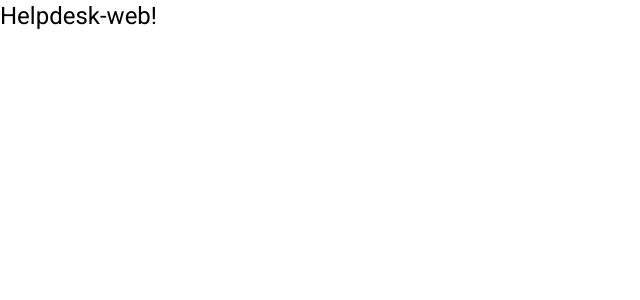
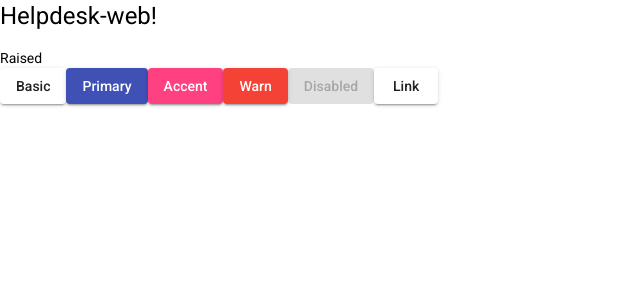
Before and after one commit to eduardodcs/helpdesk-web, an Angular app: page / in a window 1280 px wide. Shown: the top 300 px of the page, without its empty margins (0-640 px from the left). Built offline with nearby package versions, Linux system fonts and the light colour scheme.

Commit message:
Imports necessários para o projeto

```diff
--- a/src/app/app-component.html
+++ b/src/app/app-component.html
@@ -1 +1,12 @@
 <h1>Helpdesk-web!</h1>
+<section>
+    <div class="example-label">Raised</div>
+    <div class="example-button-row">
+      <button mat-raised-button>Basic</button>
+      <button mat-raised-button color="primary">Primary</button>
+      <button mat-raised-button color="accent">Accent</button>
+      <button mat-raised-button color="warn">Warn</button>
+      <button mat-raised-button disabled>Disabled</button>
+      <a mat-raised-button href="https://www.google.com/" target="_blank">Link</a>
+    </div>
+  </section>
```
Also changed, not shown: src/app/app.module.ts (+41 -1 lines).
